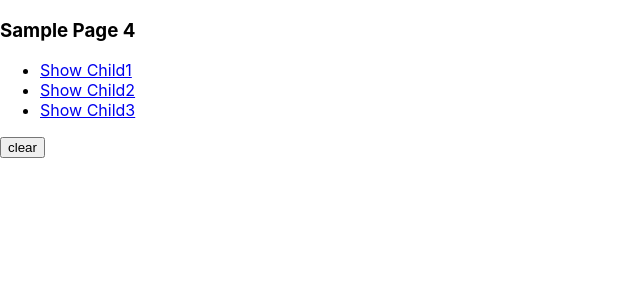
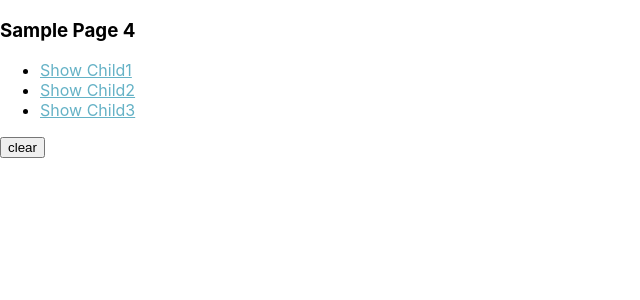
Before and after one commit to Snails8/go-api, a React (Create React App) app in the folder frontend/: page /page4 in a window 1280 px wide. Shown: the top 300 px of the page, without its empty margins (0-640 px from the left). Built offline with nearby package versions, Linux system fonts and the light colour scheme.

Commit message:
navgate routing の作成

```diff
--- a/frontend/src/pages/pageD.tsx
+++ b/frontend/src/pages/pageD.tsx
@@ -1,16 +1,30 @@
 import React, { FC } from "react";
-import { Outlet, Link, useNavigate, useParams} from "react-router-dom";
+import { Outlet, Link, useNavigate, useParams, NavLink} from "react-router-dom";
 
 export const SamplePage4:FC = () => {
-  const navigate = useNavigate();
+    const active = {
+        fontWeight: "bold",
+        color: "#d57276"
+    }
 
-  return (
+    const inactive = {
+        fontWeight: "normal",
+        color: "#65b2c6"
+    }
+
+    const navigate = useNavigate();
+
+    const linkStyle = (isActive:boolean) => {
+        return isActive ? active : inactive;
+    }
+
+    return (
     <>
       <h3>Sample Page 4</h3>
       <ul>
-        <li><Link to="child1">Show Child1</Link></li>
-        <li><Link to="child2">Show Child2</Link></li>
-        <li><Link to="123">Show Child3</Link></li>
+        <li><NavLink to="child1" style={({isActive}) => linkStyle(isActive)}>Show Child1</NavLink></li>
+        <li><NavLink to="child2" style={({isActive}) => linkStyle(isActive)}>Show Child2</NavLink></li>
+        <li><NavLink to="123" style={({isActive}) => linkStyle(isActive)}>Show Child3</NavLink></li>
       </ul>
       <button onClick={()=> navigate("") }>clear</button>
       <Outlet  />
```
